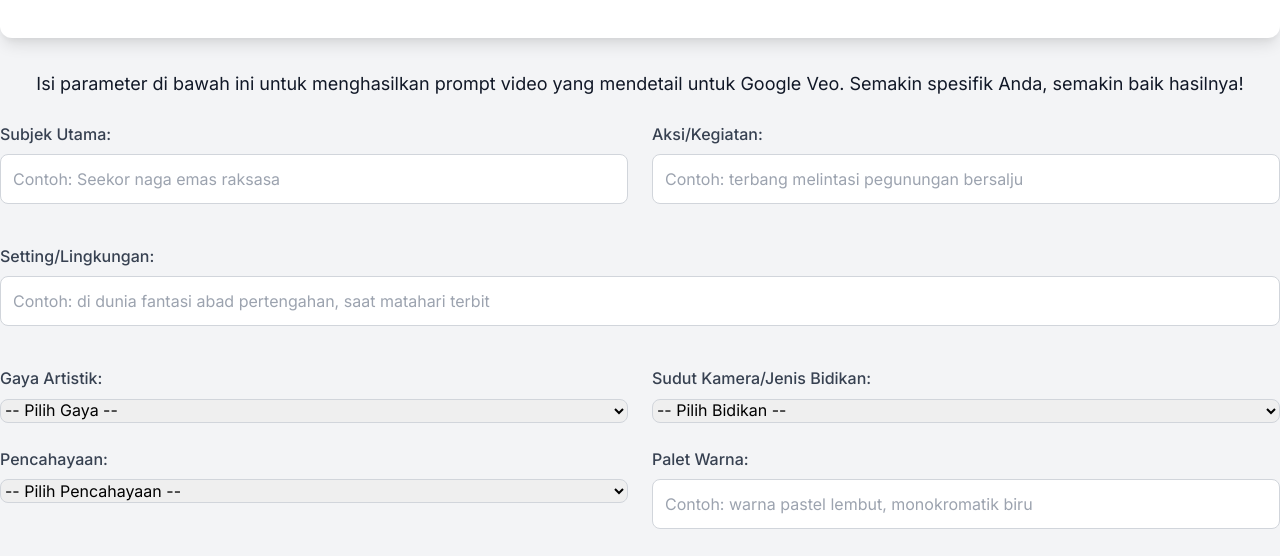
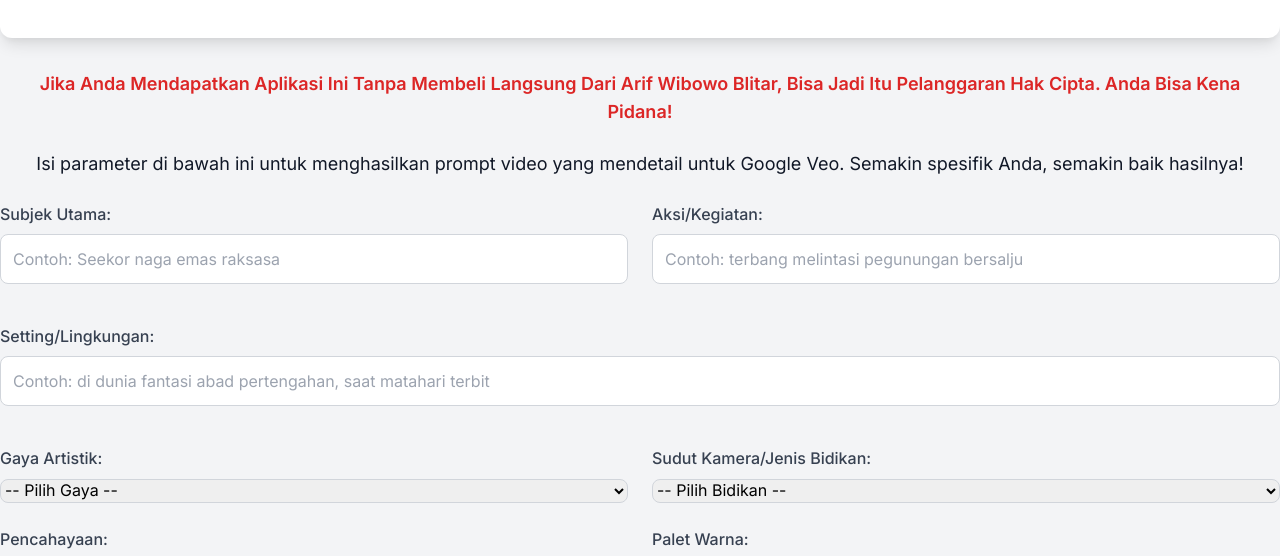
Before and after one commit to skynetveo/veogenerator, a plain HTML site: page index.html in a window 1280 px wide. Shown: the part 172-728 px from the top of the page. Drawn offline with nearby package versions, Linux system fonts and the light colour scheme.

Commit message:
Update index.html

```diff
--- a/index.html
+++ b/index.html
@@ -116,6 +116,11 @@
         <i class="fab fa-whatsapp fa-2x"></i> </a>
 </div>
         </a>
+</div>
+    <div class="my-6 text-center px-4 md:px-8">
+    <p class="text-lg font-semibold text-red-600">
+        Jika Anda Mendapatkan Aplikasi Ini Tanpa Membeli Langsung Dari Arif Wibowo Blitar, Bisa Jadi Itu Pelanggaran Hak Cipta. Anda Bisa Kena Pidana!
+    </p>
 </div>
         <p class="text-center text-gray-900 text-lg mb-6">
             Isi parameter di bawah ini untuk menghasilkan prompt video yang mendetail untuk Google Veo.
```
